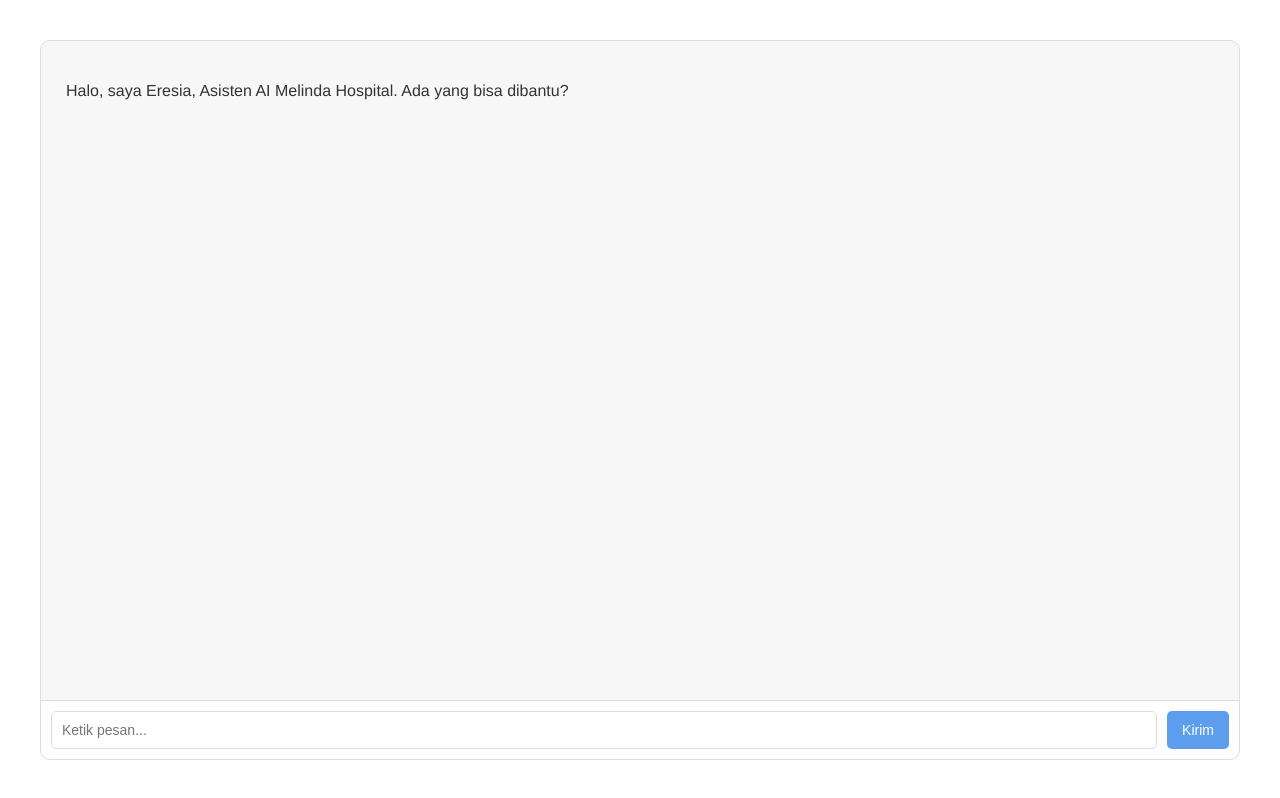
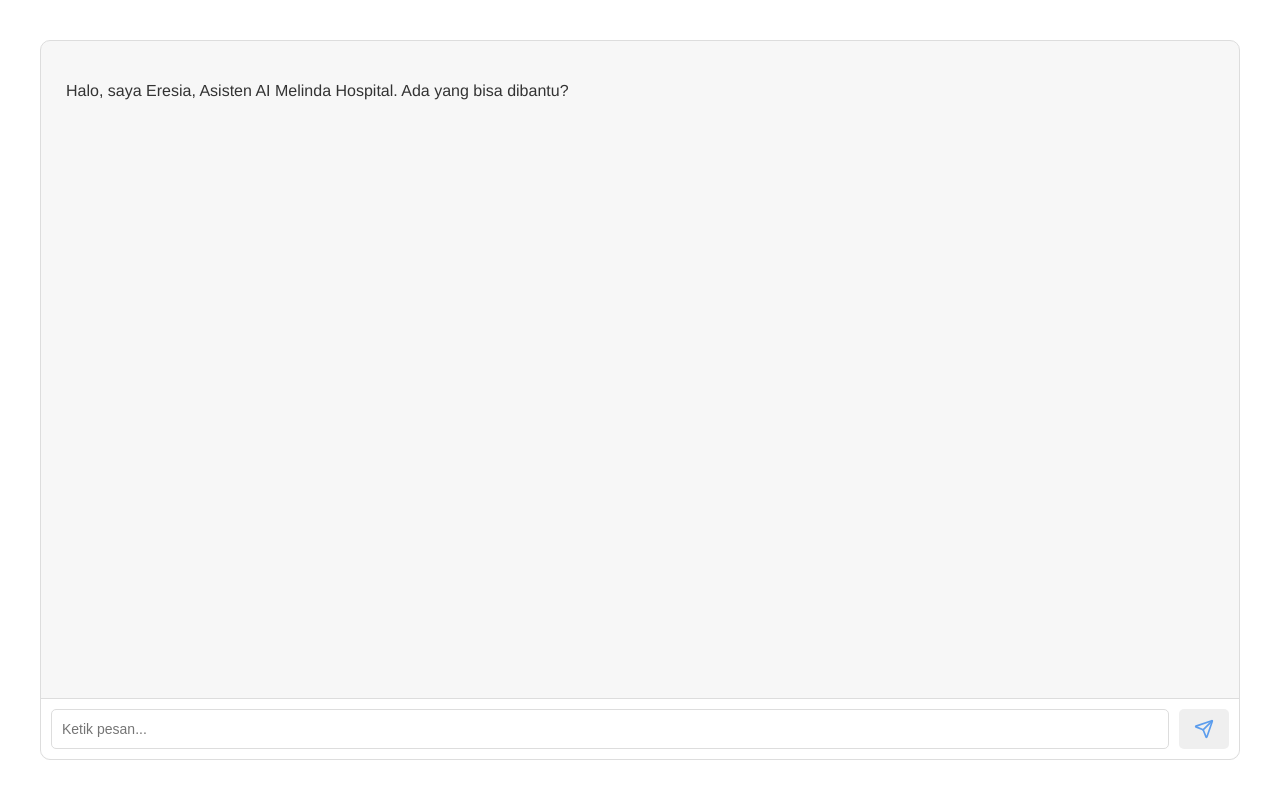
Before and after one commit to mahfud1988/iptv-melinda, a Vue app: page /chat/1 in a window 1280 px wide. Built offline with nearby package versions, Linux system fonts and the light colour scheme.

Commit message:
update pages

```diff
--- a/package.json
+++ b/package.json
@@ -12,6 +12,7 @@
     "core-js": "^3.8.3",
     "dompurify": "^3.2.4",
     "dotenv": "^16.4.7",
+    "lucide-vue-next": "^0.475.0",
     "marked": "^15.0.7",
     "pinia": "^3.0.1",
     "vue": "^3.2.13",
--- a/src/components/chat/ChatComponent.vue
+++ b/src/components/chat/ChatComponent.vue
@@ -26,8 +26,12 @@
 					placeholder="Ketik pesan..."
 					class="chat-input"
 					/>
-					<button @click="sendMessage" class="send-button" v-if="!isTyping">Kirim</button>
-					<button @click="stopMessage" class="pause-button" v-else-if="isTyping && !isPaused">Pause</button>
+					<button @click="sendMessage" class="send-button" v-if="!isTyping">
+						<Send size="20" stroke-width="2" />
+					</button>
+					<button @click="stopMessage" class="pause-button" v-else-if="isTyping && !isPaused">
+						<Pause size="20" stroke-width="2" />
+					</button>
 				</div>
 			</div>
 		</div>
@@ -39,6 +43,8 @@ import { ref, onMounted, nextTick } from 'vue';
 import axios from 'axios';
 import { marked } from 'marked';
 import DOMPurify from 'dompurify';
+import { Send, Pause } from "lucide-vue-next";
+import { cleanHTML } from '@/functions/general';
 
 const conversation = ref([]);
 const userMessage = ref('');
@@ -63,12 +69,14 @@ const typeMessage = async (text) => {
 	for (let i = 0; i < text.length; i++) {
 		// console.log(text[i]);
 		if(isPaused.value){
+			conversation.value[conversation.value.length - 1].content = cleanHTML(conversation.value[conversation.value.length - 1].content);
+			console.log(conversation.value[conversation.value.length - 1]);
 			break;
 		}
 		typedText += text[i];
 		conversation.value[conversation.value.length - 1].content = typedText + (i < (text.length - 1) ? typeChar(15) : '');
 		await new Promise((resolve) => setTimeout(resolve, 30)); // Kecepatan efek
-		if((chatBox.value.scrollTop + chatBox.value.clientHeight) + 75 >= (chatBox.value.scrollHeight)){
+		if(((chatBox.value.scrollTop + chatBox.value.clientHeight) + (chatBox.value.clientHeight < 200 ? 50 : 75)) >= (chatBox.value.scrollHeight)){
 			scrollToBottom();
 		}
 	}
@@ -76,7 +84,7 @@ const typeMessage = async (text) => {
 };
 
 const sendMessage = async () => {
-  if (userMessage.value.trim()) {
+	if (userMessage.value.trim() && (!isWaiting.value && !isTyping.value)) {
 		conversation.value.push({ role: 'user', content: userMessage.value });
 		userMessage.value = '';
 		isWaiting.value = true;
@@ -117,7 +125,7 @@ function typeChar(n) {
     counter++;
     if (counter === n) {
         counter = 0;  // Reset counter setelah 5 input
-		return ' _<span class="typing-indicator" style="font-size: 10px; padding: 5px; border-radius: 0; background: #ddd;"></span>';
+		return '_<span class="typing-indicator" style="font-size: 10px; padding: 5px; border-radius: 0; background: #000;"></span>';
     }
 	return '';
 }
@@ -232,8 +240,10 @@ onMounted(() => {
 	}
 
 	.send-button {
-		background-color: #5c9ded;
-		color: white;
+		display: flex;
+		align-items: center;
+		background-color: none;
+		color: #5c9ded;
 		padding: 10px 15px;
 		border: none;
 		border-radius: 5px;
@@ -243,7 +253,7 @@ onMounted(() => {
 	}
 
 	.send-button:hover {
-		background-color: #4785bb;
+		background-color: #c2c2c2;
 	}
 	.pause-button {
 		background-color: #474747;
--- a/src/functions/general.js
+++ b/src/functions/general.js
@@ -65,3 +65,9 @@ export function setPageData(data){
         }
     }
 }
+export function cleanHTML(html) {
+    if (typeof html !== "string") {
+        return "";
+    }
+    return html.replace(/<\/?[^>]+(>|$)/g, "");
+}
```
Also changed, not shown: 2 other files (tests, documents, lock files or other folders). Lines whose indentation alone changed are shown as unchanged.
